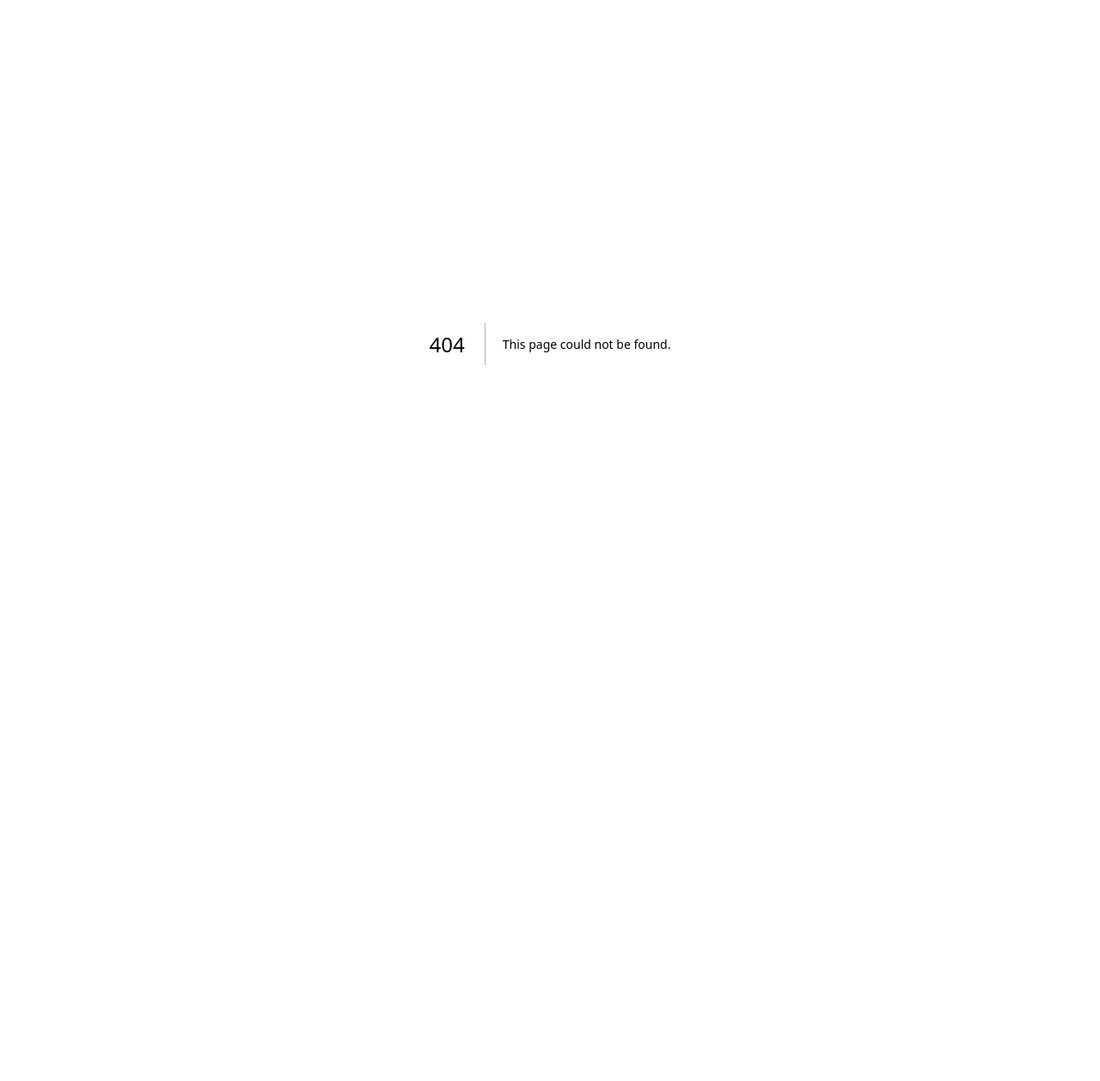
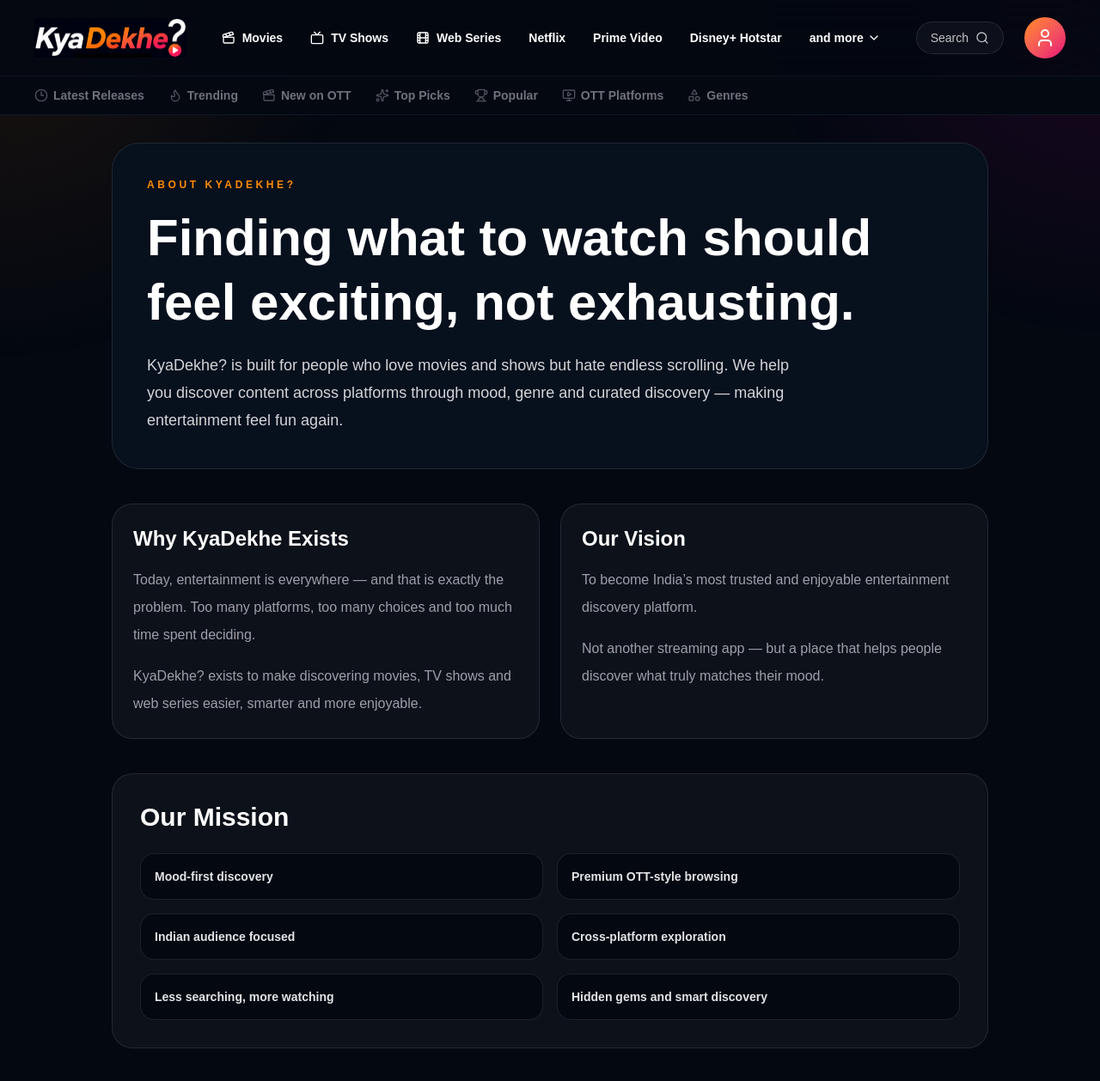
Before and after one commit to LotusTurnedBlue/kyadekhe, a Next.js app: page /about in a window 1280 px wide. Before the commit this address had no page. Shown: the top 1258 px of the page at 86% size. Before the commit the page ends 800 px from the top, so only its background shows below. Built offline with nearby package versions, Linux system fonts and the light colour scheme.

Commit message:
Polish navigation and complete TMDB cleanup

```diff
--- /dev/null
+++ b/app/about/page.tsx
@@ -0,0 +1,125 @@
+import AppShell from "@/components/layout/AppShell";
+
+export default function AboutPage() {
+  return (
+    <AppShell>
+      <div className="relative mx-auto max-w-[1100px] px-5 pb-5 pt-8 md:px-10 md:pb-10">
+        <section className="rounded-[32px] border border-white/10 bg-[#07101d] p-6 md:p-10">
+          <p className="text-xs font-black uppercase tracking-[0.3em] text-orange-400">
+            About KyaDekhe?
+          </p>
+
+          <h1 className="mt-4 text-4xl font-black leading-tight md:text-6xl">
+            Finding what to watch should feel exciting, not exhausting.
+          </h1>
+
+          <p className="mt-5 max-w-3xl text-lg leading-8 text-zinc-300">
+            KyaDekhe? is built for people who love movies and shows
+            but hate endless scrolling. We help you discover content
+            across platforms through mood, genre and curated discovery —
+            making entertainment feel fun again.
+          </p>
+        </section>
+
+        <section className="mt-10 grid gap-6 md:grid-cols-2">
+          <div className="rounded-3xl border border-white/10 bg-white/[0.04] p-6">
+            <h2 className="text-2xl font-black text-white">
+              Why KyaDekhe Exists
+            </h2>
+
+            <p className="mt-4 leading-8 text-zinc-400">
+              Today, entertainment is everywhere — and that is exactly
+              the problem. Too many platforms, too many choices and too
+              much time spent deciding.
+            </p>
+
+            <p className="mt-4 leading-8 text-zinc-400">
+              KyaDekhe? exists to make discovering movies, TV shows and
+              web series easier, smarter and more enjoyable.
+            </p>
+          </div>
+
+          <div className="rounded-3xl border border-white/10 bg-white/[0.04] p-6">
+            <h2 className="text-2xl font-black text-white">
+              Our Vision
+            </h2>
+
+            <p className="mt-4 leading-8 text-zinc-400">
+              To become India’s most trusted and enjoyable entertainment
+              discovery platform.
+            </p>
+
+            <p className="mt-4 leading-8 text-zinc-400">
+              Not another streaming app — but a place that helps people
+              discover what truly matches their mood.
+            </p>
+          </div>
+        </section>
+
+        <section className="mt-10 rounded-3xl border border-white/10 bg-white/[0.04] p-6 md:p-8">
+          <h2 className="text-3xl font-black text-white">
+            Our Mission
+          </h2>
+
+          <div className="mt-6 grid gap-4 md:grid-cols-2">
+            {[
+              "Mood-first discovery",
+              "Premium OTT-style browsing",
+              "Indian audience focused",
+              "Cross-platform exploration",
+              "Less searching, more watching",
+              "Hidden gems and smart discovery",
+            ].map((item) => (
+              <div
+                key={item}
+                className="rounded-2xl border border-white/10 bg-[#030811] px-4 py-4 text-sm font-bold text-zinc-200"
+              >
+                {item}
+              </div>
+            ))}
+          </div>
+        </section>
+
+        <section className="mt-10 rounded-3xl border border-orange-500/15 bg-gradient-to-br from-orange-500/10 to-pink-500/10 p-6 md:p-8">
+          <h2 className="text-3xl font-black text-white">
+            What Makes KyaDekhe Different
+          </h2>
+
+          <p className="mt-4 leading-8 text-zinc-300">
+            Instead of endless scrolling and confusing recommendations,
+            KyaDekhe? focuses on discovery that feels natural.
+          </p>
+
+          <div className="mt-6 flex flex-wrap gap-3">
+            {[
+              "Mood discovery",
+              "Genre exploration",
+              "Platform browsing",
+              "Cast & creator pages",
+              "Curated picks",
+              "Faster decisions",
+            ].map((item) => (
+              <span
+                key={item}
+                className="rounded-full border border-white/10 bg-white/[0.06] px-4 py-2 text-sm font-semibold text-zinc-200"
+              >
+                {item}
+              </span>
+            ))}
+          </div>
+        </section>
+
+        <section className="mt-12 text-center">
+          <h2 className="text-4xl font-black md:text-5xl">
+            Jo mood, woh <span className="bg-gradient-to-r from-orange-400 to-pink-600 bg-clip-text text-transparent">movie.</span>
+          </h2>
+
+          <p className="mx-auto mt-4 max-w-2xl text-lg leading-8 text-zinc-400">
+            That is the idea behind KyaDekhe? —
+            not just content, but the right content.
+          </p>
+        </section>
+      </div>
+    </AppShell>
+  );
+}
--- a/components/content/ContentGridPage.tsx
+++ b/components/content/ContentGridPage.tsx
@@ -30,16 +30,23 @@ export default function ContentGridPage({
     useState<ContentFilterType>("all");
 
   const filteredContent = useMemo(() => {
-    if (!enableTypeFilter) {
-      return content;
-    }
+    if (!enableTypeFilter) return content;
 
     return type === "all"
       ? content
-      : content.filter(
-          (item) => item.type === type
-        );
+      : content.filter((item) => item.type === type);
   }, [content, type, enableTypeFilter]);
+
+  const uniqueContent = useMemo(() => {
+    return Array.from(
+      new Map(
+        filteredContent.map((item) => [
+          `${item.type}-${item.tmdbId ?? item.slug}`,
+          item,
+        ])
+      ).values()
+    );
+  }, [filteredContent]);
 
   return (
     <div className="relative z-10 mx-auto max-w-[1540px] px-5 pb-28 pt-6 md:px-10 md:pb-10">
@@ -60,16 +67,16 @@ export default function ContentGridPage({
 
       {children}
 
-      {filteredContent.length === 0 ? (
+      {uniqueContent.length === 0 ? (
         <EmptyState
           title="Nothing found"
           description="Try changing the filter or checking another section."
         />
       ) : (
         <div className="mt-8 grid grid-cols-2 gap-4 md:grid-cols-6">
-          {filteredContent.map((item) => (
+          {uniqueContent.map((item) => (
             <ContentPosterCard
-              key={item.slug}
+              key={`${item.type}-${item.tmdbId ?? item.slug}`}
               item={item}
             />
           ))}
--- a/components/content/SimilarContent.tsx
+++ b/components/content/SimilarContent.tsx
@@ -14,7 +14,7 @@ export default function SimilarContent({
   content,
 }: SimilarContentProps) {
   return (
-    <section className="mx-auto max-w-[1200px] px-5 pb-12 pt-4 md:px-10">
+    <section className="mx-auto max-w-[1200px] px-5 pb-6 pt-4">
       <SectionHeader
         icon={Sparkles}
         title="You May Like"
--- a/components/layout/BottomNav.tsx
+++ b/components/layout/BottomNav.tsx
@@ -1,10 +1,18 @@
 "use client";
 
+import { useState } from "react";
 import {
   Search,
   Home,
   Grid3X3,
   Clapperboard,
+  X,
+  Tags,
+  MonitorPlay,
+  Flame,
+  Sparkles,
+  CalendarDays,
+  Info,
 } from "lucide-react";
 import Link from "next/link";
 import { usePathname } from "next/navigation";
@@ -13,13 +21,82 @@ const navItems = [
   ["Home", "/", Home],
   ["Search", "/search", Search],
   ["Watchlist", "/watchlist", Clapperboard],
-  ["More", "/more", Grid3X3],
+] as const;
+
+const moreItems = [
+  ["Genres", "/genre", Tags],
+  ["OTT Platforms", "/ott-platforms", MonitorPlay],
+  ["Trending", "/trending", Flame],
+  ["Top Picks", "/top-picks", Sparkles],
+  ["Latest Releases", "/latest-releases", CalendarDays],
+  ["New on OTT", "/new-on-ott", Clapperboard],
+  ["About KyaDekhe?", "/about", Info],
 ] as const;
 
 export default function BottomNav() {
   const pathname = usePathname();
+  const [openMore, setOpenMore] = useState(false);
 
   return (
+    <>
+      {openMore && (
+        <div className="fixed inset-0 z-[60] bg-black/60 backdrop-blur-sm md:hidden">
+          <button
+            aria-label="Close menu"
+            onClick={() => setOpenMore(false)}
+            className="absolute inset-0 h-full w-full"
+          />
+
+          <div className="absolute bottom-0 left-0 right-0 rounded-t-[32px] border-t border-white/10 bg-[#07101d] px-5 pb-8 pt-5 shadow-2xl">
+            <div className="mx-auto mb-5 h-1 w-12 rounded-full bg-white/30" />
+
+            <div className="mb-5 flex items-center justify-between">
+              <div>
+                <h2 className="text-2xl font-black text-white">
+                  Explore
+                </h2>
+                <p className="mt-1 text-sm text-zinc-400">
+                  Find more ways to discover what to watch.
+                </p>
+              </div>
+
+              <button
+                onClick={() => setOpenMore(false)}
+                className="rounded-full border border-white/10 bg-white/[0.06] p-3 text-white"
+              >
+                <X className="h-5 w-5" />
+              </button>
+            </div>
+
+            <div className="grid grid-cols-2 gap-3">
+              {moreItems.map(([label, href, Icon]) => {
+                const active =
+                  pathname === href ||
+                  pathname.startsWith(`${href}/`);
+
+                return (
+                  <Link
+                    key={href}
+                    href={href}
+                    onClick={() => setOpenMore(false)}
+                    className={`rounded-2xl border p-4 transition ${
+                      active
+                        ? "border-orange-500 bg-orange-500/10 text-orange-400"
+                        : "border-white/10 bg-white/[0.04] text-white"
+                    }`}
+                  >
+                    <Icon className="mb-3 h-5 w-5 text-orange-400" />
+                    <span className="text-sm font-black">
+                      {label}
+                    </span>
+                  </Link>
+                );
+              })}
+            </div>
+          </div>
+        </div>
+      )}
+
       <nav className="fixed bottom-0 left-0 right-0 z-50 border-t border-white/10 bg-[#07101d]/95 px-3 pb-5 pt-3 shadow-2xl backdrop-blur-xl md:hidden">
         <div className="grid grid-cols-4 text-[11px] text-zinc-400">
           {navItems.map(([label, href, Icon]) => {
@@ -42,9 +119,25 @@ export default function BottomNav() {
               </Link>
             );
           })}
+
+          <button
+            type="button"
+            onClick={() => setOpenMore(true)}
+            className={`flex flex-col items-center gap-1.5 transition ${
+              openMore ? "text-orange-500" : "text-zinc-400"
+            }`}
+          >
+            <Grid3X3
+              className={`h-6 w-6 ${
+                openMore ? "fill-orange-500/25" : ""
+              }`}
+            />
+            <span>More</span>
+          </button>
         </div>
 
         <div className="mx-auto mt-4 h-1 w-32 rounded-full bg-white" />
       </nav>
+    </>
   );
 }
--- a/components/layout/DesktopHeader.tsx
+++ b/components/layout/DesktopHeader.tsx
@@ -41,8 +41,7 @@ function sortPlatforms() {
 
 export default function DesktopHeader() {
   const pathname = usePathname();
-  const [openPlatforms, setOpenPlatforms] =
-    useState(false);
+  const [openPlatforms, setOpenPlatforms] = useState(false);
 
   const { primary: primaryPlatforms, rest: morePlatforms } =
     sortPlatforms();
@@ -93,7 +92,6 @@ export default function DesktopHeader() {
             );
           })}
 
-          {morePlatforms.length > 0 && (
           <div className="relative">
             <button
               type="button"
@@ -124,10 +122,23 @@ export default function DesktopHeader() {
                     {platform.name}
                   </Link>
                 ))}
+
+                <div className="my-2 h-px bg-white/10" />
+
+                <Link
+                  href="/about"
+                  onClick={() => setOpenPlatforms(false)}
+                  className={`block rounded-xl px-3 py-2 text-sm font-semibold transition hover:bg-[#0d1728] hover:text-white ${
+                    pathname === "/about"
+                      ? "text-orange-400"
+                      : "text-zinc-300"
+                  }`}
+                >
+                  About KyaDekhe?
+                </Link>
               </div>
             )}
           </div>
-          )}
         </nav>
 
         <div className="flex items-center gap-6">
--- a/components/layout/MobileMenu.tsx
+++ b/components/layout/MobileMenu.tsx
@@ -22,7 +22,6 @@ const menuItems = [
   ["Movies", "/movies", Clapperboard],
   ["TV Shows", "/tv-shows", Tv],
   ["Web Series", "/web-series", Film],
-  ["About", "/about", Info],
 ] as const;
 
 const preferredPlatformSlugs = [
@@ -158,13 +157,24 @@ export default function MobileMenu({
                 ))}
               </div>
             )}
+
+            <Link
+              href="/about"
+              onClick={onClose}
+              className="group flex items-center justify-between border-b border-[#111c2e] py-5 text-white"
+            >
+              <span className="flex items-center gap-4">
+                <Info className="h-5 w-5 text-orange-400" />
+                <span className="text-xl font-black tracking-tight">
+                  About KyaDekhe?
+                </span>
+              </span>
+
+              <span className="text-sm text-zinc-600 transition group-hover:text-orange-400">
+                →
+              </span>
+            </Link>
           </nav>
-        </div>
-
-        <div className="border-t border-[#111c2e] px-6 py-5 text-center">
-          <p className="text-xs font-medium text-zinc-500">
-            KyaDekhe? • Jo mood, woh movie.
-          </p>
         </div>
       </div>
     </div>,
```
Lines whose indentation alone changed are shown as unchanged.
